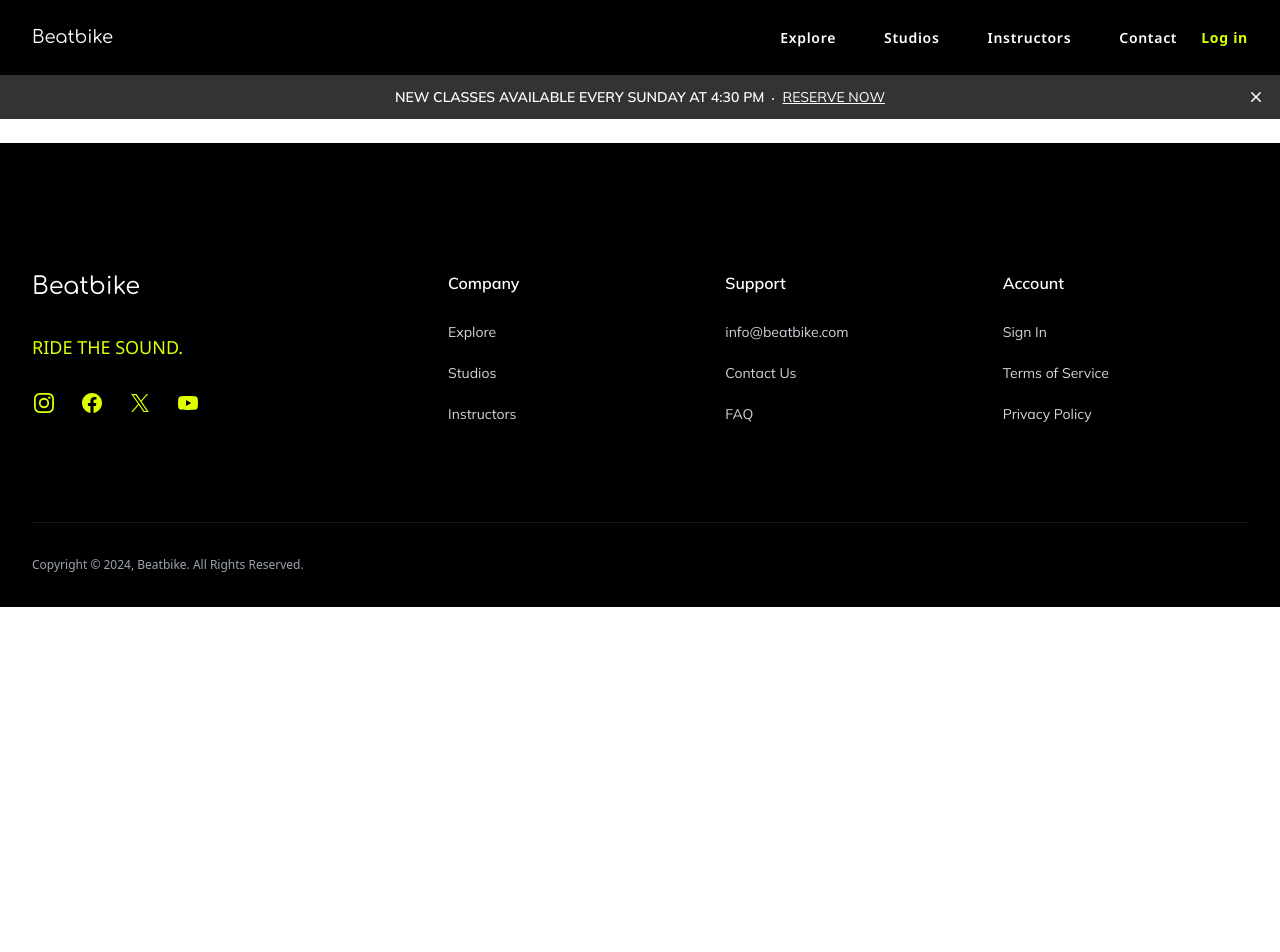
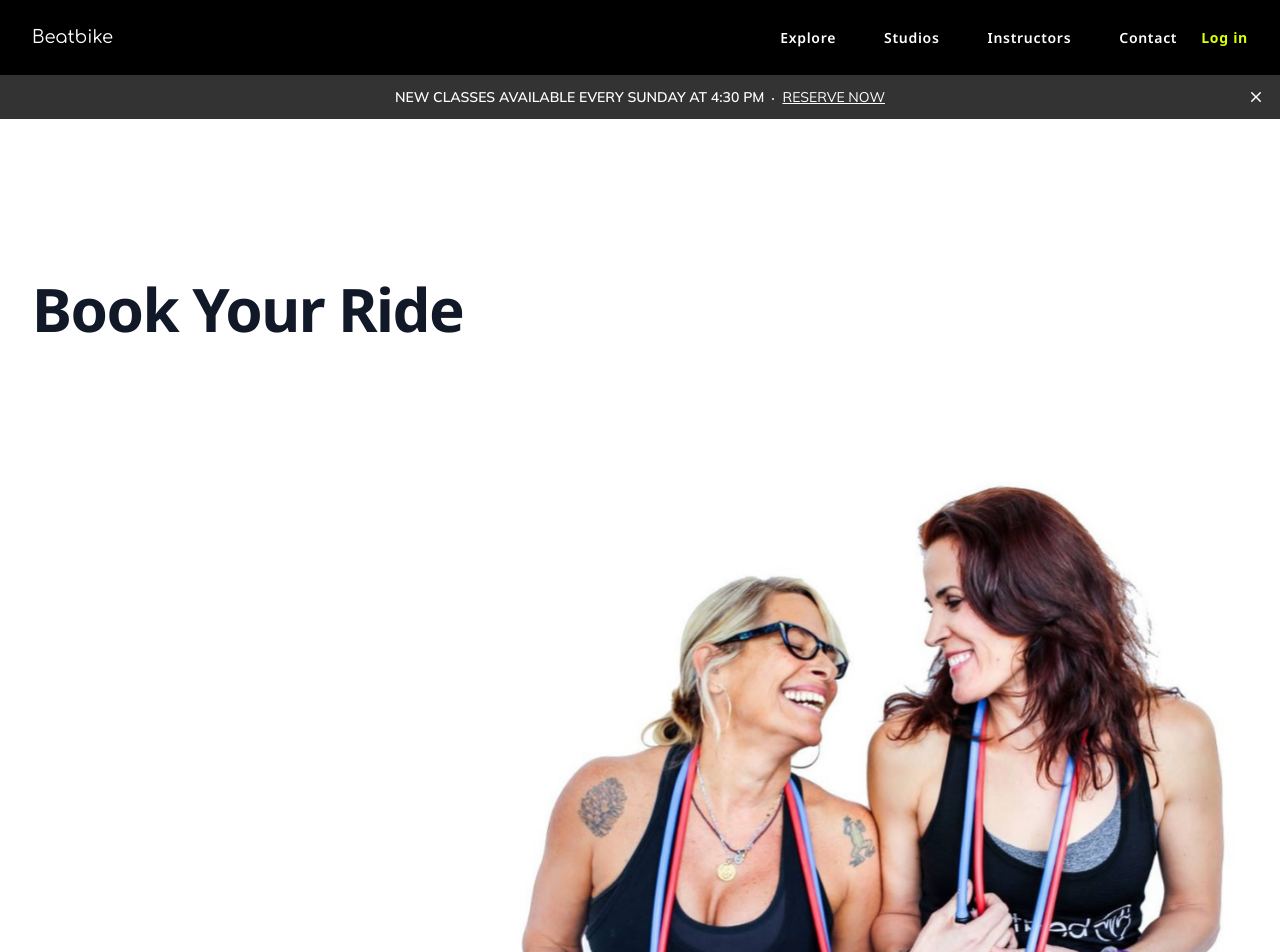
Before and after one commit to sphcastillo/beatbike, a Next.js app: page /reserve in a window 1280 px wide. Shown: the top 952 px of the page. Before the commit the page ends 800 px from the top, so only its background shows below. Built offline with nearby package versions, Linux system fonts and the light colour scheme.

Commit message:
Reserve: started work on page; need to add radio option

```diff
--- a/app/page.tsx
+++ b/app/page.tsx
@@ -1,4 +1,3 @@
-'use client'
 import Hero from "@/components/Hero";
 import Introduction from "@/components/Introduction";
 import Locations from "@/components/Locations";
--- a/app/reserve/page.tsx
+++ b/app/reserve/page.tsx
@@ -1,11 +1,55 @@
-import React from 'react'
+'use client'
+import Image from "next/image";
+import strongerTogether from "@/images/homepage/strongerTogether.png";
+import { Noto_Sans, Comfortaa, Mulish } from "next/font/google";
+const notoSans = Noto_Sans({ subsets: ["latin"] });
+const comfortaa = Comfortaa({ subsets: ["latin"]  });
+const mulish = Mulish({ subsets: ["latin"] });
 
-function page() {
+
+import { Dialog } from '@headlessui/react'
+import { Bars3Icon, XMarkIcon } from '@heroicons/react/24/outline';
+
+export default function ReservePage() {
   return (
-    <div>
-      <h1 className='text-white'>Reserve here!</h1>
+
+    <div className="bg-white">
+      <div className="mx-auto max-w-7xl px-6 py-32 sm:py-40 lg:px-8">
+        <div className="mx-auto max-w-2xl lg:mx-0 lg:grid lg:max-w-none lg:grid-cols-2 lg:gap-x-16 lg:gap-y-6 xl:grid-cols-1 xl:grid-rows-1 xl:gap-x-8">
+          <div className={notoSans.className}>
+          <h1 className="max-w-2xl text-4xl font-bold tracking-tight text-gray-900 sm:text-6xl lg:col-span-2 xl:col-auto">
+            Book Your Ride
+          </h1>
+          </div>
+          <div className="mt-6 max-w-xl lg:mt-0 xl:col-end-1 xl:row-start-1">
+            {/* <p className="text-lg leading-8 text-gray-600">
+              Anim aute id magna aliqua ad ad non deserunt sunt. Qui irure qui lorem cupidatat commodo. Elit sunt amet
+              fugiat veniam occaecat fugiat aliqua. Anim aute id magna aliqua ad ad non deserunt sunt. Qui irure qui
+              lorem cupidatat commodo.
+            </p> */}
+            {/* <div className="mt-10 flex items-center gap-x-6">
+              <a
+                href="#"
+                className="rounded-md bg-indigo-600 px-3.5 py-2.5 text-sm font-semibold text-white shadow-sm hover:bg-indigo-500 focus-visible:outline focus-visible:outline-2 focus-visible:outline-offset-2 focus-visible:outline-indigo-600"
+              >
+                Get started
+              </a>
+              <a href="#" className="text-sm font-semibold leading-6 text-gray-900">
+                Learn more <span aria-hidden="true">→</span>
+              </a>
+            </div> */}
+          </div>
+          <Image
+            src={strongerTogether}
+            alt="Stronger Together"
+            className="mt-10 aspect-[6/5] w-full max-w-lg rounded-2xl object-cover sm:mt-16 lg:mt-0 lg:max-w-none xl:row-span-2 xl:row-end-2 xl:mt-36"
+            width={600}
+            height={470}
+          />
+        </div>
+      </div>
+      <div className="absolute inset-x-0 bottom-0 -z-10 h-24 bg-gradient-to-t from-white sm:h-32" />
     </div>
-  )
+
+  );
 }
-
-export default page
```
